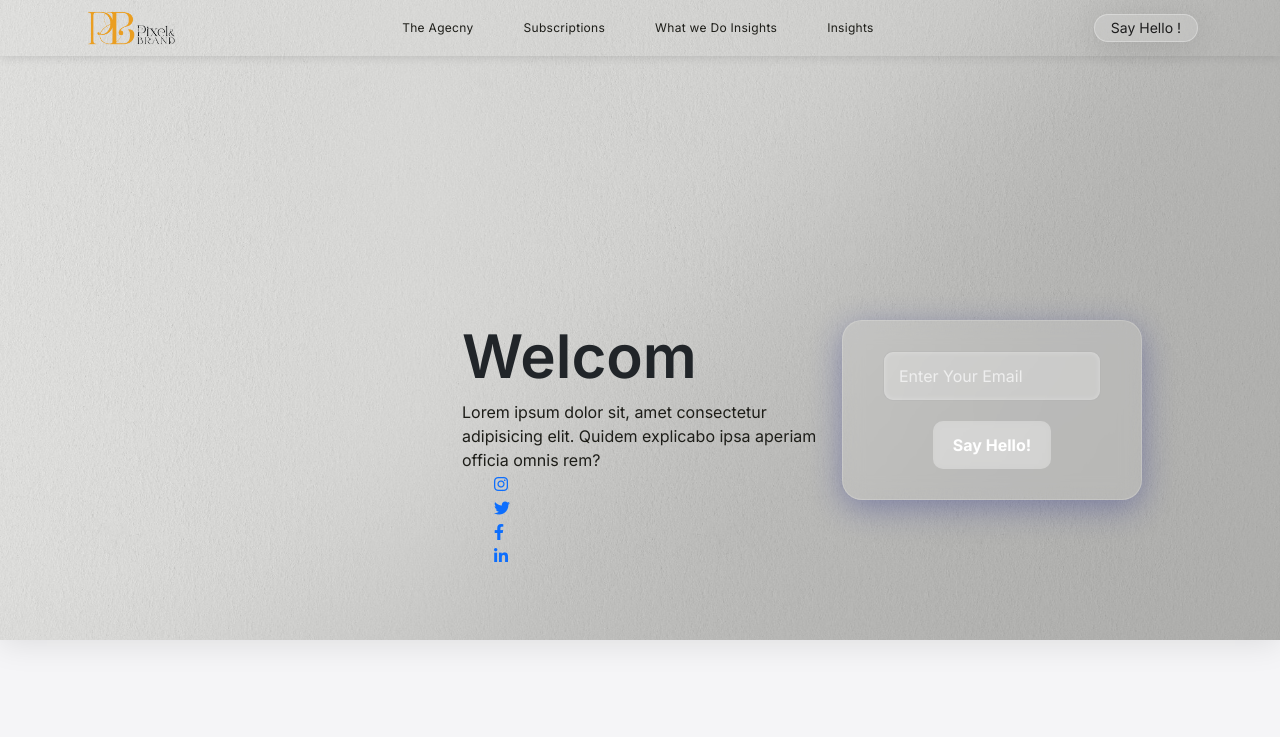
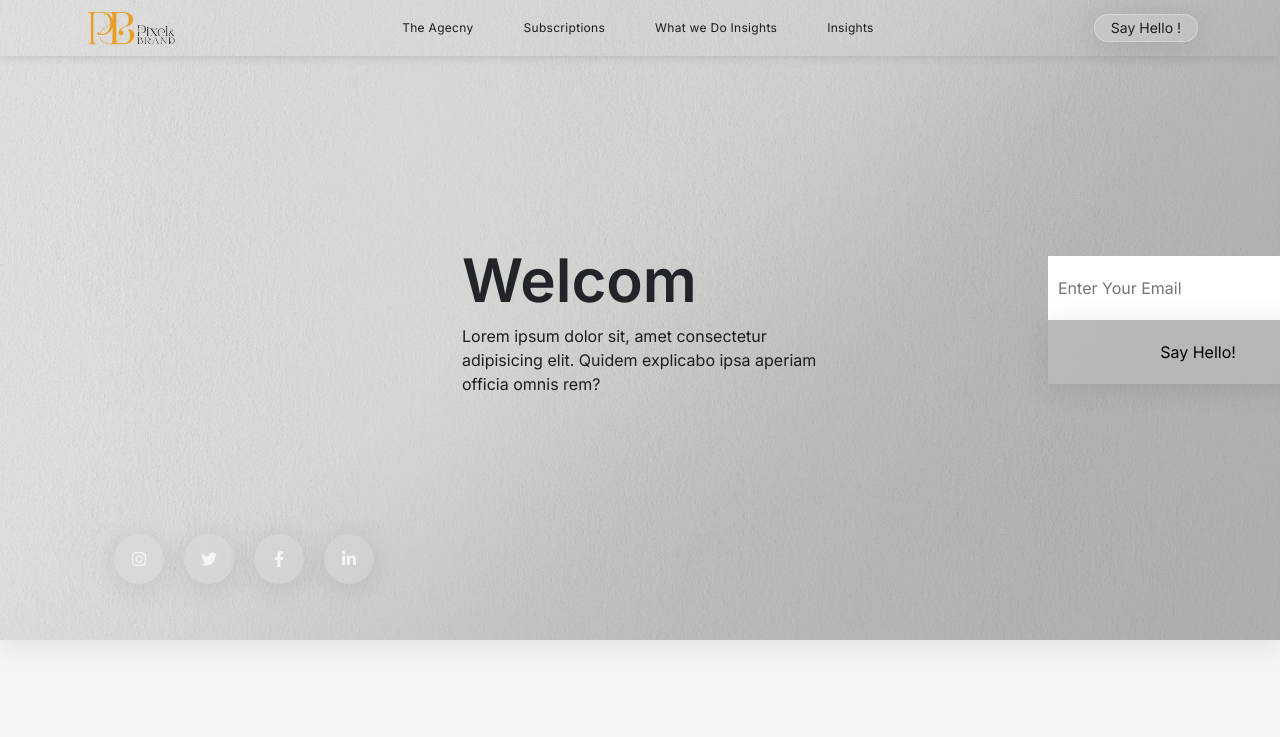
Before and after one commit to arunchandhu/pixelandbrand-v1, a plain HTML site: page index.html in a window 1280 px wide. Shown: the top 737 px of the page. Drawn offline with nearby package versions, Linux system fonts and the light colour scheme.

Commit message:
hero banner

```diff
--- a/assets/css/style.css
+++ b/assets/css/style.css
@@ -292,63 +292,88 @@ section {
   /* background: linear-gradient(rgba(225,225,225,0.15), rgba(225,225,225,0.15)); */
   box-shadow: 0 4px 30px rgba(0, 0, 0, 0.1);
   overflow: hidden;
-  background-attachment: fixed;
 }
 
 .display-hero {
   position: relative;
-  top: 50%;
+  display: flex;
+  flex-direction: column;
+  align-items: start;
+  justify-content: center;
+   text-align: start;
 }
-.subscribe {
-      background: rgba(255, 255, 255, 0.1);
-      border-radius: 20px;
-      box-shadow: 0 8px 32px 0 rgba(31, 38, 135, 0.37);
-      backdrop-filter: blur(10px);
-      -webkit-backdrop-filter: blur(10px);
-      border: 1px solid rgba(255, 255, 255, 0.18);
-      padding: 30px 40px;
+.subscribe{
+  position: relative;
+  left: 50%;
   display: flex;
   flex-direction: column;
   align-items: center;
+  justify-content: center;
+}
+.subscribe input{
+  max-width: 300px;
+  width: 100%;
+  padding: 20px 0;
+  border: none;
+  outline: none;
+}
+.subscribe input::placeholder{
+  padding-left: 10px;
+}
+.subscribe button{
+  max-width: 300px;
+  width: 100%;
+  border: none;
+  outline: none;
+  padding: 20px 0;
+  text-align: center;
+  background: linear-gradient(rgba(225,225,225,0.15), rgba(225, 225, 225, 0.15));
+  box-shadow: 0 4px 30px rgba(0, 0, 0, 0.1);
+  backdrop-filter: blur(10px);
+  cursor: pointer;
+}
+.subscribe button::before{
+  content: '';
+  position: absolute;
+  top: -50%;
+  left: -50%;
   width: 300px;
-      height: auto;
-      position: relative;
-      top: 50%;
+  height:auto;
+  background: radial-gradient(circle at center, rgba(255, 255, 255, 0.3) 0%, transparent 70%);
+  transform: scale(0);
+  border-radius: 50%;
+  pointer-events: none;
+  z-index: 0;
+  overflow: hidden;
 }
-
-    .subscribe input[type="text"] {
-      width: 100%;
-      padding: 12px 15px;
-      margin-bottom: 20px;
-      border: 1px solid rgba(0, 0, 0, 0.1);
-      border-radius: 10px;
-      outline: none;
-      font-size: 16px;
+.subscribe button:hover::before{
+  transform: scale(1);
+  transition: transform 0.5s ease;
+}
+.subscribe button:hover{
   background: rgba(255, 255, 255, 0.25);
-      color: #fff;
-      box-shadow: inset 0 0 5px rgba(255, 255, 255, 0.3);
+  color: #1d1d1d;
 }
-
-    .subscribe input::placeholder {
-      color: #eee;
+.display-social-media{
+  position: absolute;
+  bottom: 200px;
+  display: flex;
+  gap: 20px;
 }
-
-    .subscribe button {
-      padding: 12px 20px;
-      border: none;
-      border-radius: 10px;
-      background: rgba(255, 255, 255, 0.3);
-      color: white;
-      font-weight: bold;
-      font-size: 16px;
-      cursor: pointer;
-      transition: 0.3s ease;
-      backdrop-filter: blur(5px);
+.display-social-media li a i{
+  color: #f5f5f7;
 }
-
-    .subscribe button:hover {
-      background: rgba(255, 255, 255, 0.6);
-      color: #000;
+.display-social-media li a{
+  width: 50px;
+  height: 50px;
+  display: flex;
+  align-items: center;
+  justify-content: center;
+  text-align: center;
+  background: linear-gradient(rgba(225,225,225,0.15), rgba(225,225,225,0.15));
+  border-radius: 50%;
+  backdrop-filter: blur(10px);
+  box-shadow: 0 4px 30px rgba(0, 0, 0, 0.1);
 }
 
 
@@ -570,15 +595,15 @@ section {
 }
 
 .service-items {
-  background: linear-gradient(rgba(225,225,225,0.15), rgba(0,0,0,0.15));
+  background: linear-gradient(rgba(225,225,225,0.15), rgba(225,225,225,0.15));
   min-height: 400px;
   height: 100%;
   box-shadow: rgba(100, 100, 111, 0.2) 0px 7px 29px 0px;
   backdrop-filter: blur(10px);
   position: relative;
   overflow: hidden;
-  margin-bottom: 20px;
-  border-radius: 50px;
+  margin-bottom: 50px;
+  border-radius: 20px;
   display: flex;
   align-items: center;
   justify-content: center;
--- a/index.html
+++ b/index.html
@@ -59,14 +59,23 @@
     <section id="home" class="home">
       <div class="container">
         <div class="row">
-         <div class="col-md-4">
-
-        </div>
+          <div class="col-md-4"></div>
           <div class="col-md-4">
             <div class="display-hero">
               <h1>Welcom</h1>
-            <p>Lorem ipsum dolor sit, amet consectetur adipisicing elit. Quidem explicabo ipsa aperiam officia omnis rem?</p>
-            <div class="display-social">
+              <p>
+                Lorem ipsum dolor sit, amet consectetur adipisicing elit. Quidem
+                explicabo ipsa aperiam officia omnis rem?
+              </p>
+            </div>
+          </div>
+          <div class="col-md-4">
+            <div class="subscribe">
+              <input type="text" placeholder="Enter Your Email" />
+              <button>Say Hello!</button>
+            </div>
+          </div>
+          <div class="hero-social-media">
             <ul class="display-social-media">
               <li>
                 <a href="#"><i class="fa-brands fa-instagram"></i></a>
@@ -81,14 +90,6 @@
                 <a href="#"><i class="fa-brands fa-linkedin-in"></i></a>
               </li>
             </ul>
-            </div>
-          </div>
-        </div>
-        <div class="col-md-4">
-           <div class="subscribe">
-            <input type="text" placeholder="Enter Your Email" />
-            <button>Say Hello!</button>
-          </div>
           </div>
         </div>
       </div>
@@ -113,9 +114,12 @@
           <div class="col-md-4">
             <div class="service-items">
               <div class="service-list">
-              <img src="assets/images/icons/smm.png" alt="">
+                <img src="assets/images/icons/smm.png" alt="" />
                 <h3 class="text-center pt-3">Social Media Marketing</h3>
-              <p class="text-center">Lorem ipsum dolor sit amet consectetur adipisicing elit. Ratione corporis ipsum debitis </p>
+                <p class="text-center">
+                  Lorem ipsum dolor sit amet consectetur adipisicing elit.
+                  Ratione corporis ipsum debitis
+                </p>
                 <div class="col-12 mt-4 mx-auto text-center">
                   <a href="#" class="button cta">Know More</a>
                 </div>
@@ -125,9 +129,12 @@
           <div class="col-md-4">
             <div class="service-items">
               <div class="service-list">
-              <img src="assets/images/icons/seo.png" alt="">
+                <img src="assets/images/icons/seo.png" alt="" />
                 <h3 class="text-center pt-3">Search Engine Optimization</h3>
-              <p class="text-center">Lorem ipsum dolor sit amet consectetur adipisicing elit. Ratione corporis ipsum debitis </p>
+                <p class="text-center">
+                  Lorem ipsum dolor sit amet consectetur adipisicing elit.
+                  Ratione corporis ipsum debitis
+                </p>
                 <div class="col-12 mt-4 mx-auto text-center">
                   <a href="#" class="button cta">Know More</a>
                 </div>
@@ -137,9 +144,12 @@
           <div class="col-md-4">
             <div class="service-items">
               <div class="service-list">
-              <img src="assets/images/icons/branding.png" alt="">
+                <img src="assets/images/icons/branding.png" alt="" />
                 <h3 class="text-center pt-3">Branding</h3>
-              <p class="text-center">Lorem ipsum dolor sit amet consectetur adipisicing elit. Ratione corporis ipsum debitis </p>
+                <p class="text-center">
+                  Lorem ipsum dolor sit amet consectetur adipisicing elit.
+                  Ratione corporis ipsum debitis
+                </p>
                 <div class="col-12 mt-4 mx-auto text-center">
                   <a href="#" class="button cta">Know More</a>
                 </div>
@@ -149,9 +159,12 @@
           <div class="col-md-4">
             <div class="service-items">
               <div class="service-list">
-              <img src="assets/images/icons/video.png" alt="">
+                <img src="assets/images/icons/video.png" alt="" />
                 <h3 class="text-center pt-3">Video Production</h3>
-              <p class="text-center">Lorem ipsum dolor sit amet consectetur adipisicing elit. Ratione corporis ipsum debitis </p>
+                <p class="text-center">
+                  Lorem ipsum dolor sit amet consectetur adipisicing elit.
+                  Ratione corporis ipsum debitis
+                </p>
                 <div class="col-12 mt-4 mx-auto text-center">
                   <a href="#" class="button cta">Know More</a>
                 </div>
@@ -161,9 +174,12 @@
           <div class="col-md-4">
             <div class="service-items">
               <div class="service-list">
-              <img src="assets/images/icons/web_dev.png" alt="">
+                <img src="assets/images/icons/web_dev.png" alt="" />
                 <h3 class="text-center pt-3">Web Developing</h3>
-              <p class="text-center">Lorem ipsum dolor sit amet consectetur adipisicing elit. Ratione corporis ipsum debitis </p>
+                <p class="text-center">
+                  Lorem ipsum dolor sit amet consectetur adipisicing elit.
+                  Ratione corporis ipsum debitis
+                </p>
                 <div class="col-12 mt-4 mx-auto text-center">
                   <a href="#" class="button cta">Know More</a>
                 </div>
@@ -173,16 +189,18 @@
           <div class="col-md-4">
             <div class="service-items">
               <div class="service-list">
-              <img src="assets/images/icons/content.png" alt="">
+                <img src="assets/images/icons/content.png" alt="" />
                 <h3 class="text-center pt-3">Content Marketing</h3>
-              <p class="text-center">Lorem ipsum dolor sit amet consectetur adipisicing elit. Ratione corporis ipsum debitis </p>
+                <p class="text-center">
+                  Lorem ipsum dolor sit amet consectetur adipisicing elit.
+                  Ratione corporis ipsum debitis
+                </p>
                 <div class="col-12 mt-4 mx-auto text-center">
                   <a href="#" class="button cta">Know More</a>
                 </div>
               </div>
             </div>
           </div>
-
         </div>
       </div>
     </section>
@@ -361,9 +379,7 @@
               </div>
             </div>
           </div>
-          <div class="col-md-4">
-
-          </div>
+          <div class="col-md-4"></div>
           <div class="col-md-4"></div>
         </div>
       </div>
```
Lines whose indentation alone changed are shown as unchanged.
